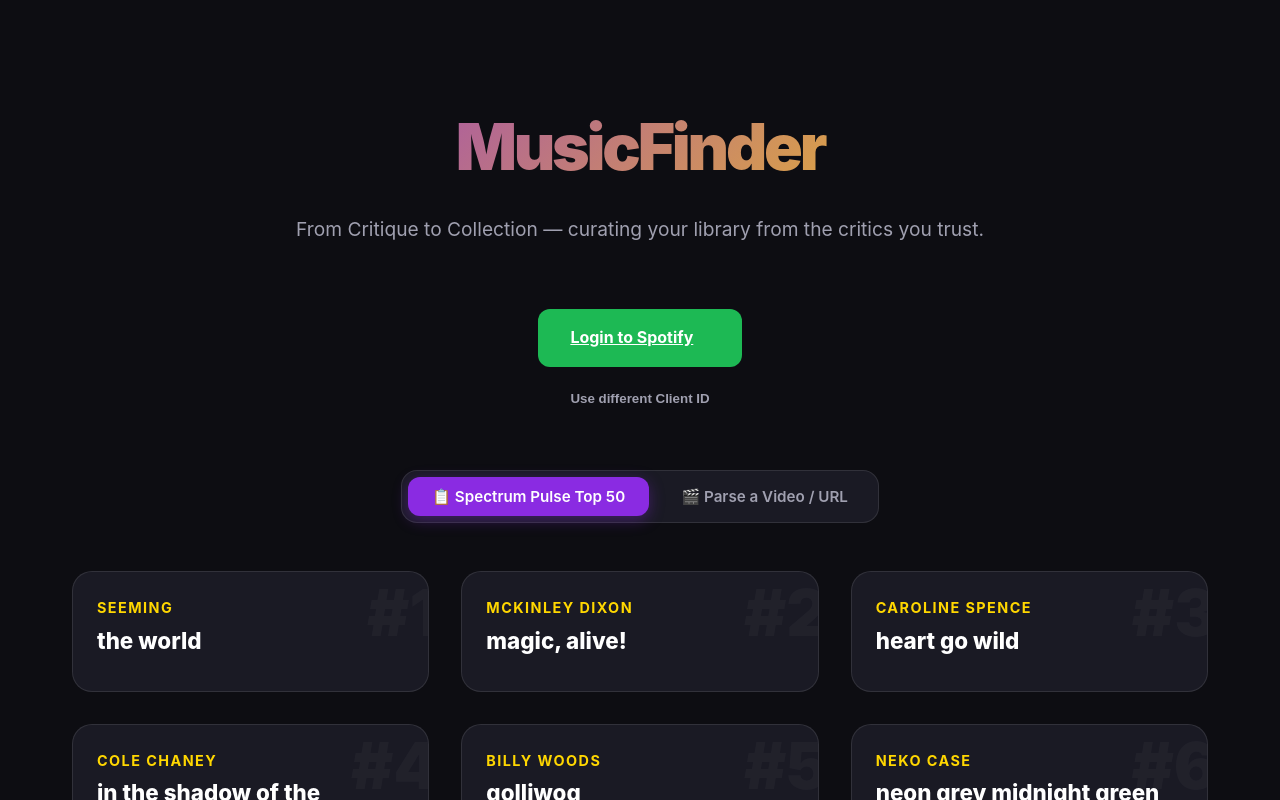
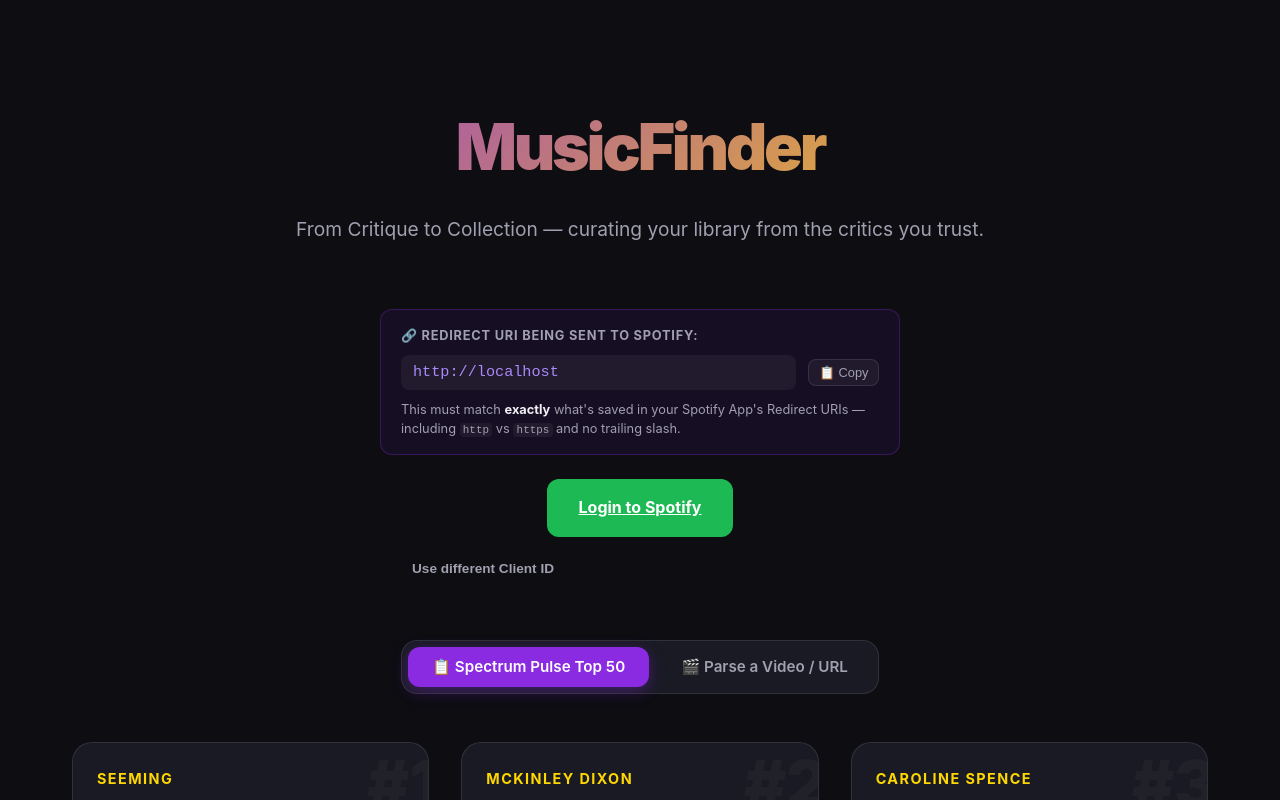
Before and after one commit to THEAMATEURSWAMI/MusicFinder, a React (Vite) app: page / in a window 1280 px wide. Both pictures are taken after typing "Sample" into the empty fields and a click on the button "Connect →". Shown: the top 800 px of the page. Built offline with nearby package versions, Linux system fonts and the light colour scheme.

Commit message:
feat: Add token verification, Spotify username display, playlist link, and expired token handling

```diff
--- a/src/App.jsx
+++ b/src/App.jsx
@@ -9,10 +9,12 @@
 function App() {
   const [token, setToken] = useState("")
   const [clientId, setClientId] = useState(window.localStorage.getItem("spotify_client_id") || "")
+  const [spotifyUser, setSpotifyUser] = useState(null)
   const [loading, setLoading] = useState(false)
   const [progress, setProgress] = useState(0)
   const [status, setStatus] = useState("")
-  const [activeTab, setActiveTab] = useState('list')  // 'list' | 'parse'
+  const [playlistUrl, setPlaylistUrl] = useState("")
+  const [activeTab, setActiveTab] = useState('list')
   const [parsedAlbums, setParsedAlbums] = useState([])
 
   useEffect(() => {
@@ -28,8 +30,30 @@
       }
     }
 
-    setToken(storedToken || "")
+    if (storedToken) {
+      setToken(storedToken)
+      verifyToken(storedToken)
+    }
   }, [])
+
+  const verifyToken = async (t) => {
+    try {
+      const res = await fetch("https://api.spotify.com/v1/me", {
+        headers: { Authorization: `Bearer ${t}` }
+      })
+      if (res.status === 401) {
+        // Token expired — clear it
+        setToken("")
+        window.localStorage.removeItem("token")
+        setSpotifyUser(null)
+        return
+      }
+      const data = await res.json()
+      setSpotifyUser({ name: data.display_name || data.id, id: data.id, url: data.external_urls?.spotify })
+    } catch {
+      // Network error — keep token but don't show user
+    }
+  }
 
   const saveClientId = (e) => {
     e.preventDefault()
@@ -48,6 +72,8 @@
   const resetConfig = () => {
     logout()
     setClientId("")
+    setSpotifyUser(null)
+    setPlaylistUrl("")
     window.localStorage.removeItem("spotify_client_id")
   }
 
@@ -55,18 +81,28 @@
     if (!token) return
     setLoading(true)
     setProgress(0)
-    setStatus("Fetching user data...")
+    setPlaylistUrl("")
+    setStatus("Verifying Spotify connection...")
 
     try {
-      const userRes = await fetch("https://api.spotify.com/v1/me", {
+      // Verify token is still valid first
+      const meRes = await fetch("https://api.spotify.com/v1/me", {
         headers: { Authorization: `Bearer ${token}` }
       })
-      const user = await userRes.json()
+      if (meRes.status === 401) {
+        setToken("")
+        window.localStorage.removeItem("token")
+        setLoading(false)
+        alert("Your Spotify session has expired. Please log in again.")
+        return
+      }
+      const user = await meRes.json()
 
       const trackUris = []
+      const notFound = []
       for (let i = 0; i < albumList.length; i++) {
-        const { artist, album, rank } = albumList[i]
-        setStatus(`Searching: "${album}" by ${artist}`)
+        const { artist, album } = albumList[i]
+        setStatus(`[${i + 1}/${albumList.length}] Searching: "${album}" by ${artist}`)
 
         const searchRes = await fetch(
           `https://api.spotify.com/v1/search?q=album:${encodeURIComponent(album)}%20artist:${encodeURIComponent(artist)}&type=album&limit=1`,
@@ -83,24 +119,28 @@
           if (tracksData.items?.length > 0) {
             trackUris.push(tracksData.items[0].uri)
           }
+        } else {
+          notFound.push(`${artist} — ${album}`)
         }
 
         setProgress(((i + 1) / albumList.length) * 80)
       }
 
-      setStatus("Creating playlist...")
+      setStatus("Creating playlist on your account...")
       const playlistRes = await fetch(`https://api.spotify.com/v1/users/${user.id}/playlists`, {
         method: "POST",
         headers: { Authorization: `Bearer ${token}`, "Content-Type": "application/json" },
         body: JSON.stringify({
           name: playlistName,
-          description: "Generated by MusicFinder — first track of each album.",
+          description: `Generated by MusicFinder — ${trackUris.length} tracks, first song of each album.`,
           public: false
         })
       })
       const playlist = await playlistRes.json()
 
-      setStatus("Adding tracks...")
+      if (!playlist.id) throw new Error("Playlist creation failed. Check your Spotify app permissions include playlist-modify.")
+
+      setStatus(`Adding ${trackUris.length} tracks...`)
       await fetch(`https://api.spotify.com/v1/playlists/${playlist.id}/tracks`, {
         method: "POST",
         headers: { Authorization: `Bearer ${token}`, "Content-Type": "application/json" },
@@ -108,13 +148,13 @@
       })
 
       setProgress(100)
-      setStatus("Playlist Created! 🎉")
-      setTimeout(() => setLoading(false), 2000)
-      alert(`Playlist created with ${trackUris.length} tracks!`)
+      setStatus(`✅ Done! ${trackUris.length} tracks added.${notFound.length > 0 ? ` (${notFound.length} albums not found on Spotify)` : ''}`)
+      setPlaylistUrl(playlist.external_urls?.spotify || `https://open.spotify.com/playlist/${playlist.id}`)
+      setTimeout(() => setLoading(false), 3000)
     } catch (err) {
       console.error(err)
-      alert("Error creating playlist. Your token may have expired — please log out and back in.")
-      setLoading(false)
+      setStatus(`❌ Error: ${err.message}`)
+      setTimeout(() => setLoading(false), 3000)
     }
   }
 
@@ -166,18 +206,46 @@
           </div>
         </form>
       ) : !token ? (
-        <div style={{ textAlign: 'center' }}>
+        <div style={{ textAlign: 'center', maxWidth: 520, margin: '0 auto' }}>
+          {/* Show exact redirect URI so user can match it in Spotify dashboard */}
+          <div className="redirect-debug">
+            <div className="redirect-debug-label">🔗 Redirect URI being sent to Spotify:</div>
+            <div className="redirect-debug-uri">
+              <code>{window.location.origin}</code>
+              <button
+                className="copy-btn"
+                onClick={() => navigator.clipboard.writeText(window.location.origin)}
+                title="Copy to clipboard"
+              >📋 Copy</button>
+            </div>
+            <div className="redirect-debug-hint">
+              This must match <strong>exactly</strong> what's saved in your Spotify App's Redirect URIs — including <code>http</code> vs <code>https</code> and no trailing slash.
+            </div>
+          </div>
+
           <a
-            href={`https://accounts.spotify.com/authorize?client_id=${clientId}&redirect_uri=${window.location.origin}&response_type=token&scope=${SCOPES.join("%20")}`}
+            href={`https://accounts.spotify.com/authorize?client_id=${clientId}&redirect_uri=${encodeURIComponent(window.location.origin)}&response_type=token&scope=${SCOPES.join("%20")}`}
             className="btn btn-spotify"
+            style={{ display: 'inline-flex', margin: '1rem auto 0.5rem' }}
           >
             Login to Spotify
           </a>
-          <button onClick={resetConfig} className="btn" style={{ marginTop: '1rem', display: 'block', margin: '0.5rem auto 0', background: 'transparent', color: 'var(--text-muted)' }}>Use different Client ID</button>
+          <div>
+            <button onClick={resetConfig} className="btn" style={{ background: 'transparent', color: 'var(--text-muted)', fontSize: '0.85rem' }}>
+              Use different Client ID
+            </button>
+          </div>
         </div>
       ) : (
-        <div style={{ display: 'flex', gap: '0.75rem', flexWrap: 'wrap', justifyContent: 'center' }}>
-          <span style={{ color: '#1DB954', fontWeight: 700, display: 'flex', alignItems: 'center', gap: '0.4rem' }}>✓ Connected to Spotify</span>
+        <div style={{ display: 'flex', gap: '0.75rem', flexWrap: 'wrap', justifyContent: 'center', alignItems: 'center' }}>
+          <span style={{ color: '#1DB954', fontWeight: 700, display: 'flex', alignItems: 'center', gap: '0.4rem' }}>
+            ✓ Connected{spotifyUser ? ` as ${spotifyUser.name}` : ' to Spotify'}
+          </span>
+          {playlistUrl && (
+            <a href={playlistUrl} target="_blank" rel="noreferrer" className="btn btn-spotify" style={{ fontSize: '0.85rem', padding: '0.5rem 1rem' }}>
+              🎵 Open Last Playlist
+            </a>
+          )}
           <button onClick={logout} className="btn">Logout</button>
           <button onClick={resetConfig} className="btn" style={{ background: 'transparent', color: 'var(--text-muted)' }}>Reset Config</button>
         </div>
--- a/src/index.css
+++ b/src/index.css
@@ -359,3 +359,74 @@
   font-size: 0.85em;
   color: #c0c0d0;
 }
+
+/* Redirect URI debug box */
+.redirect-debug {
+  background: rgba(138, 43, 226, 0.08);
+  border: 1px solid rgba(138, 43, 226, 0.3);
+  border-radius: 12px;
+  padding: 1rem 1.25rem;
+  margin-bottom: 0.5rem;
+  text-align: left;
+}
+
+.redirect-debug-label {
+  font-size: 0.8rem;
+  font-weight: 700;
+  color: var(--text-muted);
+  text-transform: uppercase;
+  letter-spacing: 0.06em;
+  margin-bottom: 0.5rem;
+}
+
+.redirect-debug-uri {
+  display: flex;
+  align-items: center;
+  gap: 0.75rem;
+  margin-bottom: 0.6rem;
+}
+
+.redirect-debug-uri code {
+  background: var(--glass);
+  padding: 0.35rem 0.75rem;
+  border-radius: 8px;
+  font-size: 0.95rem;
+  color: #a78bfa;
+  font-family: monospace;
+  flex: 1;
+  word-break: break-all;
+}
+
+.copy-btn {
+  background: var(--glass);
+  border: 1px solid var(--glass-border);
+  border-radius: 8px;
+  color: var(--text-muted);
+  padding: 0.3rem 0.6rem;
+  font-size: 0.8rem;
+  cursor: pointer;
+  white-space: nowrap;
+  transition: all 0.2s;
+}
+
+.copy-btn:hover {
+  border-color: var(--accent-primary);
+  color: var(--text-main);
+}
+
+.redirect-debug-hint {
+  font-size: 0.8rem;
+  color: var(--text-muted);
+  line-height: 1.5;
+}
+
+.redirect-debug-hint strong {
+  color: var(--text-main);
+}
+
+.redirect-debug-hint code {
+  background: var(--glass);
+  padding: 0.1em 0.3em;
+  border-radius: 4px;
+  font-size: 0.85em;
+}
```
